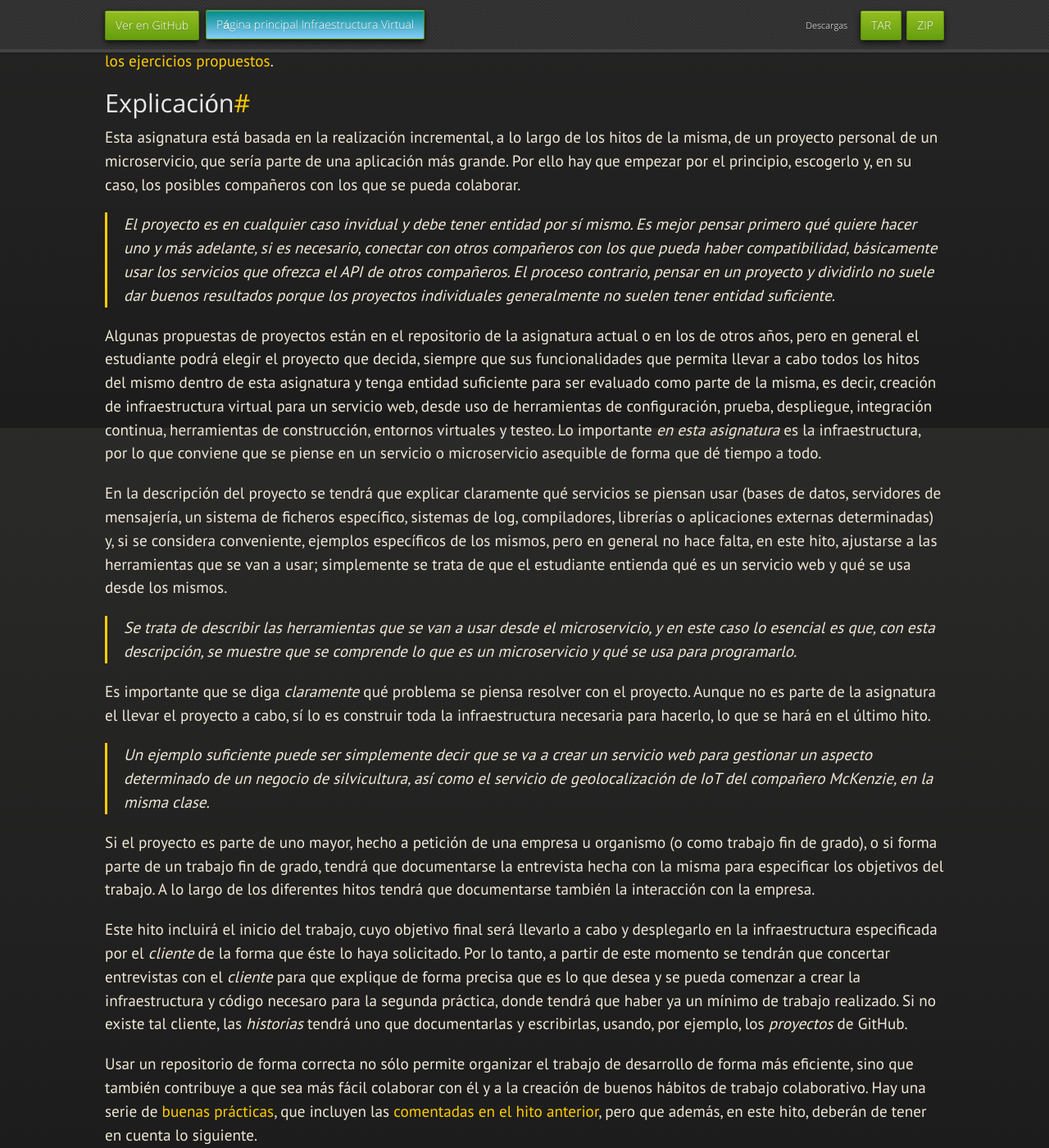
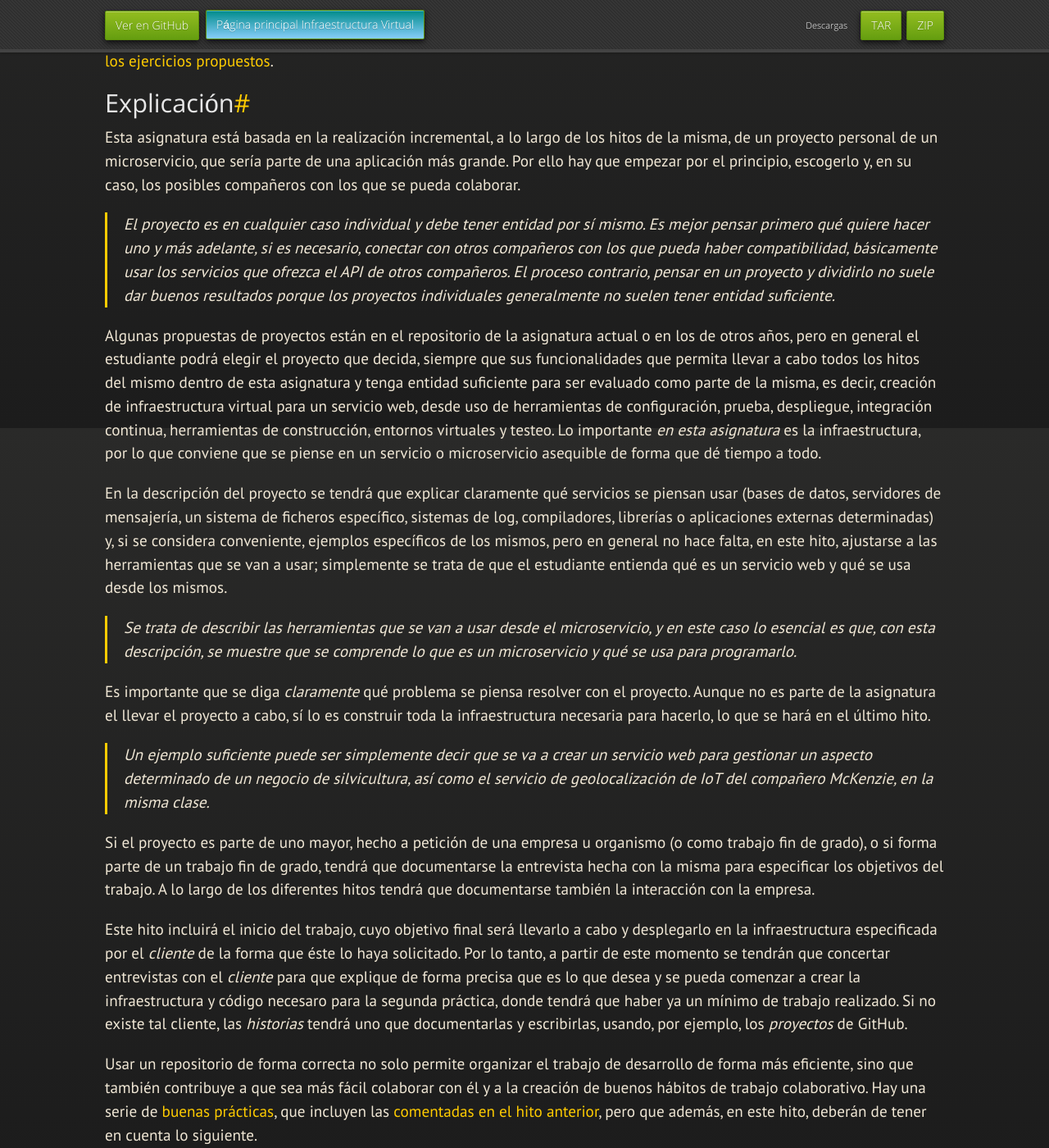
Before and after one commit to JJ/IV, a Jekyll site: the page built from documentos/proyecto/1.Infraestructura.md, in a window 1280 px wide and 1400 px high, scrolled down 378 px. Shown: the whole window at 82% size. Built offline with Jekyll 4.4.1, drawn with Linux system fonts in a browser that asks for light colours; nearby versions of some CDN libraries; some web fonts are replaced; our own code applies the rules of GitHub Pages for plain Markdown files.

Commit message:
Sync documentos/proyecto/1.Infraestructura.md de master a gh-pages

```diff
--- a/documentos/proyecto/1.Infraestructura.md
+++ b/documentos/proyecto/1.Infraestructura.md
@@ -30,7 +30,7 @@ de los hitos de la misma, de un proyecto personal de un microservicio, que serí
 el principio, escogerlo y, en su caso, los posibles
 compañeros con los que se pueda colaborar.
 
->El proyecto es en cualquier caso invidual y debe tener entidad por sí
+>El proyecto es en cualquier caso individual y debe tener entidad por sí
 >mismo. Es mejor pensar primero qué quiere hacer uno y más adelante,
 >si es necesario, conectar con otros compañeros con los que pueda
 >haber compatibilidad, básicamente usar los servicios que ofrezca el API de otros compañeros. El proceso contrario, pensar en un proyecto y
@@ -89,7 +89,7 @@ tendrá que haber ya un mínimo de trabajo realizado. Si no existe tal
 cliente, las *historias* tendrá uno que documentarlas y escribirlas,
 usando, por ejemplo, los *proyectos* de GitHub.
 
-Usar un repositorio de forma correcta no sólo permite organizar el
+Usar un repositorio de forma correcta no solo permite organizar el
 trabajo de desarrollo de forma más eficiente, sino que también contribuye a que sea
 más fácil colaborar con él y a la creación de buenos hábitos de trabajo
 colaborativo. Hay una serie de
```
